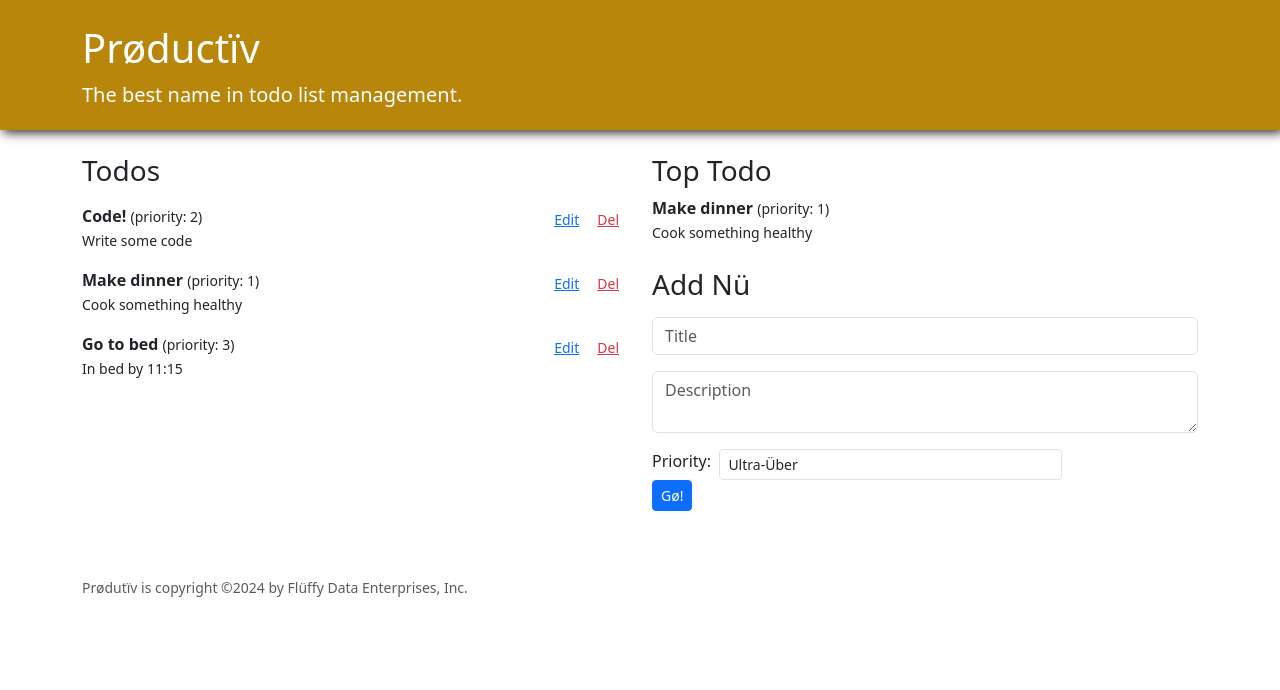
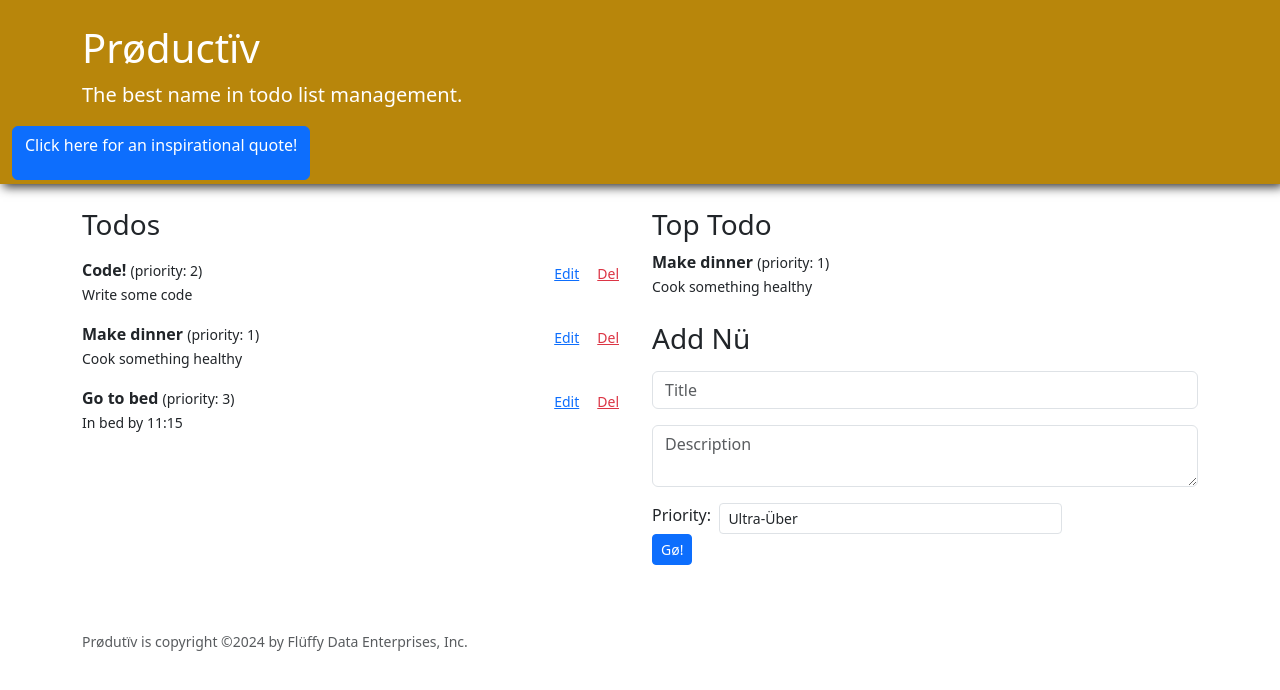
Before and after one commit to AnyaAven/productiv, a React (Vite) app: page / in a window 1280 px wide. Shown: the top 690 px of the page. Built offline with nearby package versions, Linux system fonts and the light colour scheme.

Commit message:
Added Header comp w/ random quote

```diff
--- a/src/App.jsx
+++ b/src/App.jsx
@@ -1,5 +1,6 @@
 import TodoApp from "./TodoApp.jsx";
 import Footer from "./Footer.jsx";
+import Header from "./Header.jsx";
 import "bootstrap/dist/css/bootstrap.css";
 import "./App.css";
 
@@ -11,12 +12,7 @@ import "./App.css";
 function App() {
   return (
     <main className="App">
-      <header className="container-fluid pt-4 pb-1">
-        <div className="container">
-          <h1>Prøductïv</h1>
-          <p className="lead">The best name in todo list management.</p>
-        </div>
-      </header>
+      <Header></Header>
 
       <section className="container mt-4">
         <TodoApp initialTodos={[
--- /dev/null
+++ b/src/Button.jsx
@@ -0,0 +1,30 @@
+
+
+/**
+ * Button for onClick events
+ *
+ * Props:
+ * onClick: callback
+ * children: ReactNode for label
+ * isDisabled: boolean -> default is false
+ *
+ *
+ * Events:
+ * onClick: no default
+ *
+ */
+function Button({ onClick, children, isDisabled = false }) {
+  return (
+    <button
+      className="Button btn btn-primary"
+      onClick={onClick}
+      value={children}
+      disabled={isDisabled}>
+      <p className="Button-label">
+        {children}
+      </p>
+    </button>
+  );
+}
+
+export default Button;
--- /dev/null
+++ b/src/Header.jsx
@@ -0,0 +1,46 @@
+import "./Header.test";
+import { useState } from "react";
+import Button from "./Button.jsx";
+
+const INSPO_API = "https://inspo-quotes-api.herokuapp.com/quotes/random"
+
+/** get random quote
+ *
+ * Possible return:
+ * All our knowledge has its origins in our perceptions. -Leonardo da Vinci
+ */
+async function getRandomInspoQuote() {
+  const resp = await fetch(INSPO_API);
+  const data = await resp.json();
+
+  return data.quote.text + " -"+ data.quote.author;
+}
+
+/** Header with inspirational quote
+ *
+ * state:
+ * buttonVal -> str
+ * inspoQuote -> str
+ */
+function Header() {
+  const [buttonVal, setButtonVal] = useState("Click here for an inspirational quote!")
+  const [inspoQuote, setInspoQuote] = useState("");
+
+  async function handleClick(){
+    setInspoQuote(await getRandomInspoQuote());
+    setButtonVal("New quote");
+  }
+
+  return (
+    <header className="container-fluid pt-4 pb-1">
+      <div className="container">
+        <h1>Prøductïv</h1>
+        <p className="lead">The best name in todo list management.</p>
+        <p className="lead">{inspoQuote}</p>
+      </div>
+    <Button onClick={handleClick}>{buttonVal}</Button>
+    </header>
+  );
+}
+
+export default Header;
```
Also changed, not shown: src/Header.css (added), 1 other file (tests, documents, lock files or other folders).
